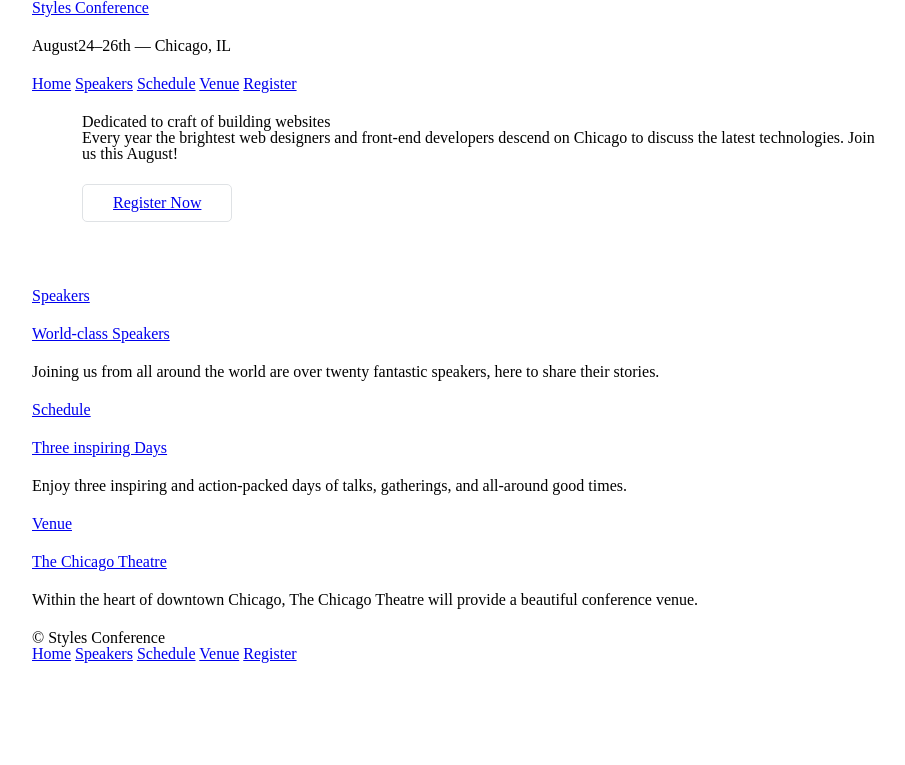
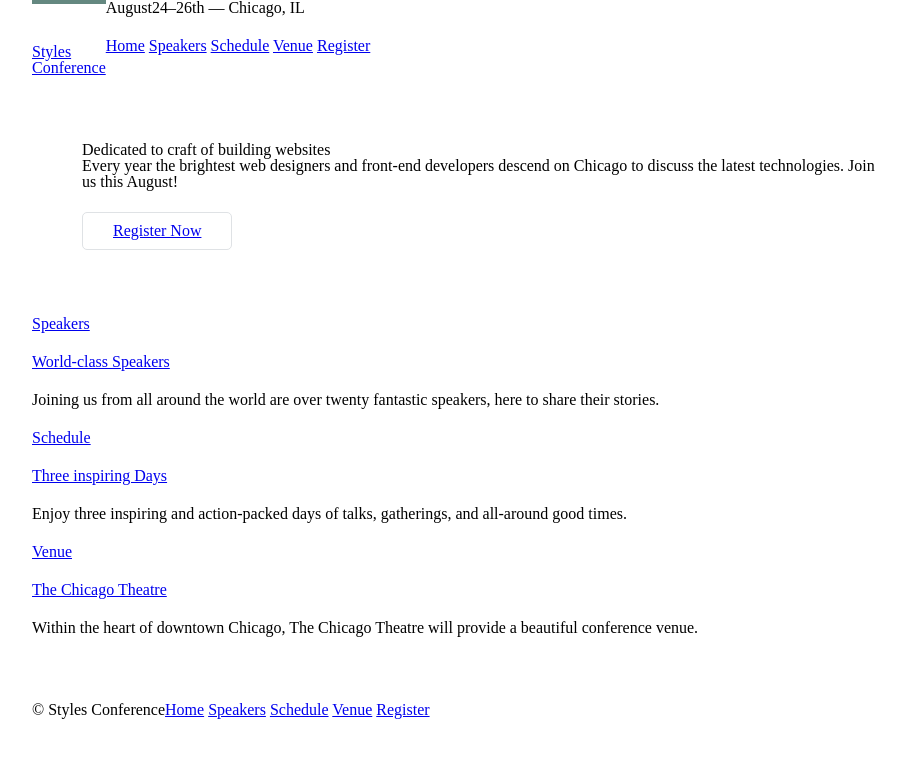
Before and after one commit to nitishkr72/Style-confrences, a plain HTML site: page index.html in a window 1280 px wide. Shown: the whole page, without its empty margins (158-1063 px from the left). Drawn offline with Linux system fonts and the light colour scheme.

Commit message:
floats added to index.html

```diff
--- a/assets/stylesheets/main.css
+++ b/assets/stylesheets/main.css
@@ -102,3 +102,49 @@ h1, h3, h4, h5, p {
 .hero {
   padding: 22px 80px 66px 80px;
 }
+
+/*
+  ========================================
+  Clearfix
+  ========================================
+*/
+.group:before,
+.group:after {
+  content: "";
+  display: table;
+}
+
+.group:after {
+  clear: both;
+}
+.group: {
+  clear: both;
+  *zoom: 1;
+}
+
+/*
+  ========================================
+  Primary Header
+  ========================================
+*/
+
+.logo {
+  border-top: 4px solid #648880;
+  padding: 40px 0 22px 0;
+  float: left;
+}
+
+/*
+  ========================================
+  Primary footer
+  ========================================
+*/
+
+.primary-footer small {
+  float: left;
+}
+
+.primary-footer {
+  padding-bottom: 44px;
+  padding-top: 44px;
+}
--- a/index.html
+++ b/index.html
@@ -6,9 +6,9 @@
 	<title>Style Conference</title>
 </head>
 <body>
-	<header class="container">
-		<h1>
-			<a href="index.html">Styles Conference</a>
+	<header class="container group">
+		<h1 class="logo">
+			<a href="index.html">Styles <br> Conference</a>
 		</h1>
 		<h3>August24&ndash;26th &mdash; Chicago, IL</h3>
 		<nav>
@@ -47,7 +47,7 @@
 			<p>Within the heart of downtown Chicago, The Chicago Theatre will provide a beautiful conference venue.</p>
 		</section>
 	</section>
-	<footer class="container">
+	<footer class="primary-footer container group">
 		<small>&copy; Styles Conference</small>
 		<nav>
 			<a href="index.html">Home</a>
```
